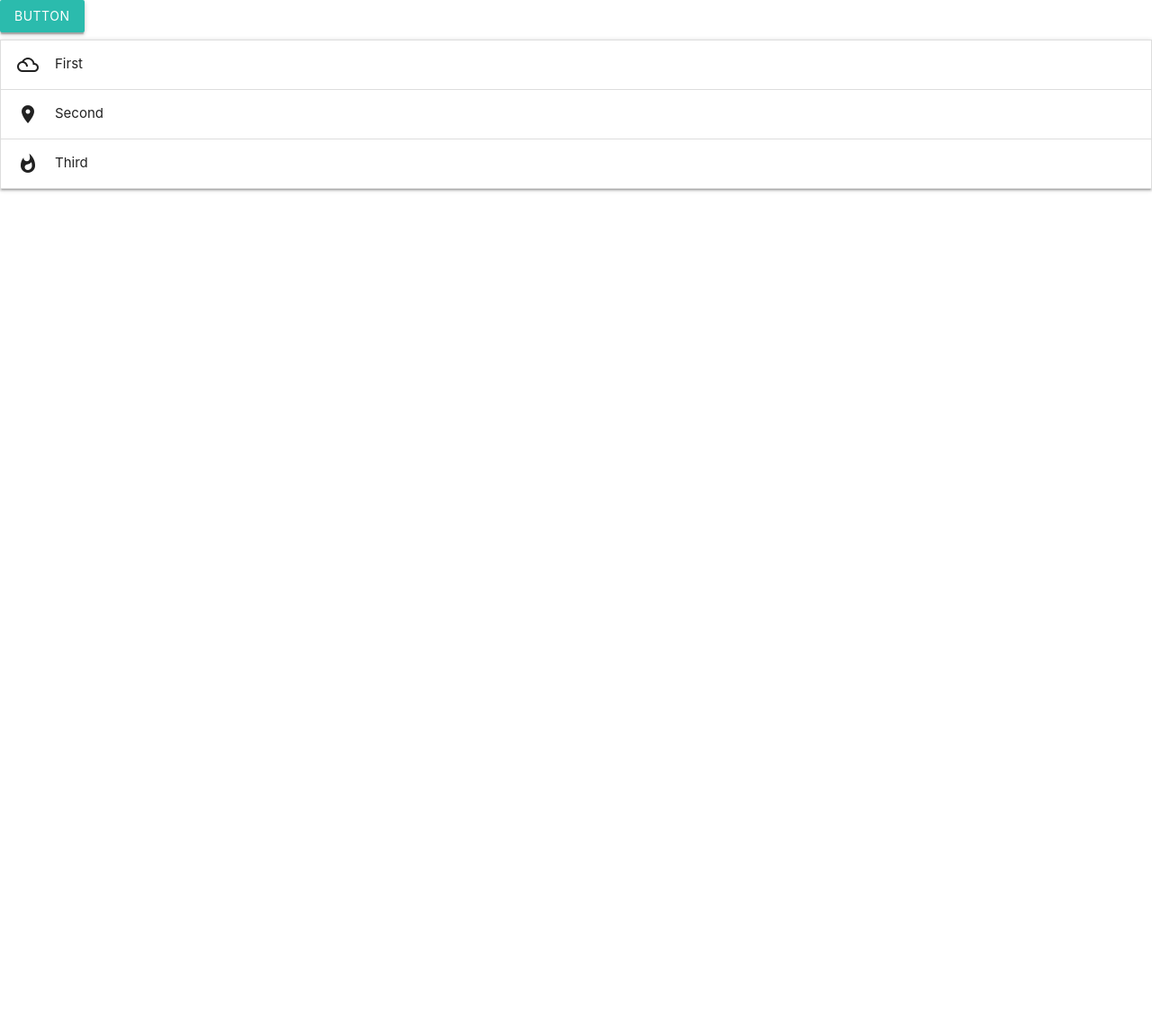
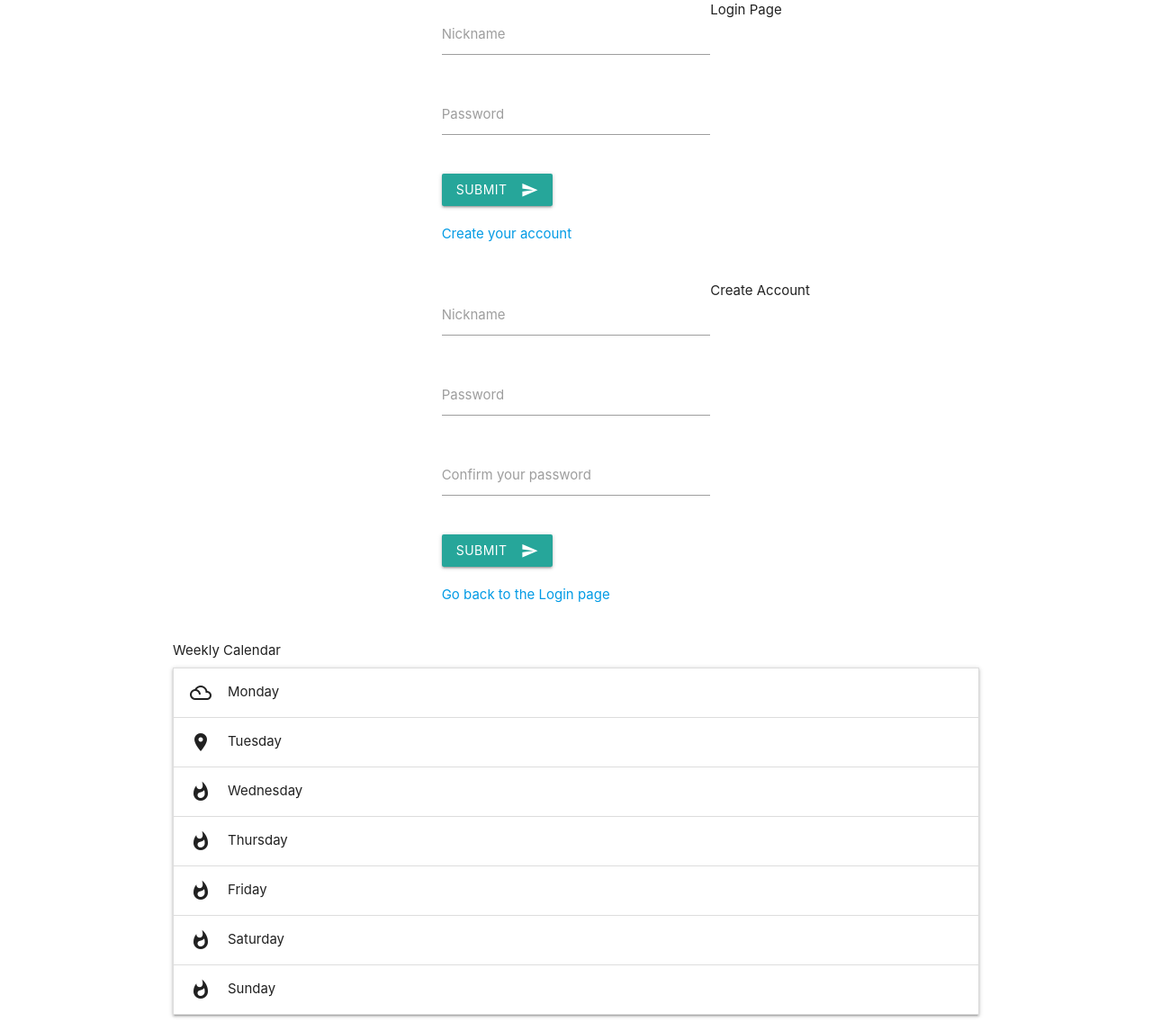
Before and after one commit to GabrielMalakias/foodlist, a plain HTML site: page index.html in a window 1280 px wide. Shown: the whole page at 90% size. Before the commit the page ends 800 px from the top, so only its background shows below. Drawn offline with nearby package versions, Linux system fonts and the light colour scheme.

Commit message:
some ideas

```diff
--- a/index.html
+++ b/index.html
@@ -12,23 +12,128 @@
   </head>
 
   <body>
-    <a class="waves-effect waves-light btn">button</a>
+    <div class="container">
+      <div class="row">
+        <!  ----------------- LOGIN PAGE -------------------->
+        <span> Login Page </span>
+        <div class="col s4 offset-s4">
+          <div class="row">
+            <div class="input-field">
+              <input id="nickname" type="text" class="validate">
+              <label for="nickname">Nickname</label>
+            </div>
+          </div>
+          <div class="row">
+            <div class="input-field">
+              <input id="password" type="password" class="validate">
+              <label for="password">Password</label>
+            </div>
+          </div>
+          <div class="row">
+            <button class="btn waves-effect waves-light" type="submit" name="action">Submit
+              <i class="material-icons right">send</i>
+            </button>
+          </div>
+          <div class="row">
+            <a href="#">Create your account</a>
+          </div>
+        </div>
+      </div>
+
+
+      <!  ----------------- CREATE ACCOUNT PAGE -------------------->
+      <div class="row">
+        <span>Create Account</span>
+        <div class="col s4 offset-s4">
+          <div class="row">
+            <div class="input-field">
+              <input id="nickname" type="text" class="validate">
+              <label for="nickname">Nickname</label>
+            </div>
+          </div>
+          <div class="row">
+            <div class="input-field">
+              <input id="password" type="password" class="validate">
+              <label for="password">Password</label>
+            </div>
+          </div>
+          <div class="row">
+            <div class="input-field">
+              <input id="password_confirmation" type="password" class="validate">
+              <label for="password_confirmation">Confirm your password</label>
+            </div>
+          </div>
+          <div class="row">
+            <button class="btn waves-effect waves-light" onclick="M.toast({html: 'Your account was created successfully'})" name="action">Submit
+              <i class="material-icons right">send</i>
+            </button>
+          </div>
+          <div class="row">
+            <a href="#">Go back to the Login page</a>
+          </div>
+        </div>
+      </div>
+
+      <!  ----------------- Home  -------------------->
+      <div class="row">
+        <span>Weekly Calendar</span>
         <ul class="collapsible">
           <li>
-        <div class="collapsible-header"><i class="material-icons">filter_drama</i>First</div>
+            <div class="collapsible-header"><i class="material-icons">filter_drama</i>Monday</div>
+            <div class="collapsible-body">
+              <ul class="collection">
+              <li class="collection-item avatar">
+                <img src="images/food.png" alt="" class="circle">
+                <span class="title">Lunch</span>
+                <p>Rice and Beans<br>
+                Mango Juice
+                </p>
+              </li>
+               <li class="collection-item avatar">
+                <img src="images/food.png" alt="" class="circle">
+                <span class="title">Lunch</span>
+                <p>Rice and Beans<br>
+                Mango Juice
+                </p>
+              </li>
+               <li class="collection-item avatar">
+                <img src="images/food.png" alt="" class="circle">
+                <span class="title">Lunch</span>
+                <p>Rice and Beans<br>
+                Mango Juice
+                </p>
+              </li>
+            </ul>
+            </div>
+          </li>
+          <li>
+            <div class="collapsible-header"><i class="material-icons">place</i>Tuesday</div>
             <div class="collapsible-body"><span>Lorem ipsum dolor sit amet.</span></div>
           </li>
           <li>
-        <div class="collapsible-header"><i class="material-icons">place</i>Second</div>
+            <div class="collapsible-header"><i class="material-icons">whatshot</i>Wednesday</div>
             <div class="collapsible-body"><span>Lorem ipsum dolor sit amet.</span></div>
           </li>
           <li>
-        <div class="collapsible-header"><i class="material-icons">whatshot</i>Third</div>
+            <div class="collapsible-header"><i class="material-icons">whatshot</i>Thursday</div>
+            <div class="collapsible-body"><span>Lorem ipsum dolor sit amet.</span></div>
+          </li>
+          <li>
+            <div class="collapsible-header"><i class="material-icons">whatshot</i>Friday</div>
+            <div class="collapsible-body"><span>Lorem ipsum dolor sit amet.</span></div>
+          </li>
+          <li>
+            <div class="collapsible-header"><i class="material-icons">whatshot</i>Saturday</div>
+            <div class="collapsible-body"><span>Lorem ipsum dolor sit amet.</span></div>
+          </li>
+          <li>
+            <div class="collapsible-header"><i class="material-icons">whatshot</i>Sunday</div>
             <div class="collapsible-body"><span>Lorem ipsum dolor sit amet.</span></div>
           </li>
         </ul>
+      </div>
+    </div>
 
-    <!--JavaScript at end of body for optimized loading-->
     <script type="text/javascript" src="js/materialize.min.js"></script>
     <script>
       $(document).ready(function(){
```
Also changed, not shown: images/food.png (added). Lines whose indentation alone changed are shown as unchanged.
